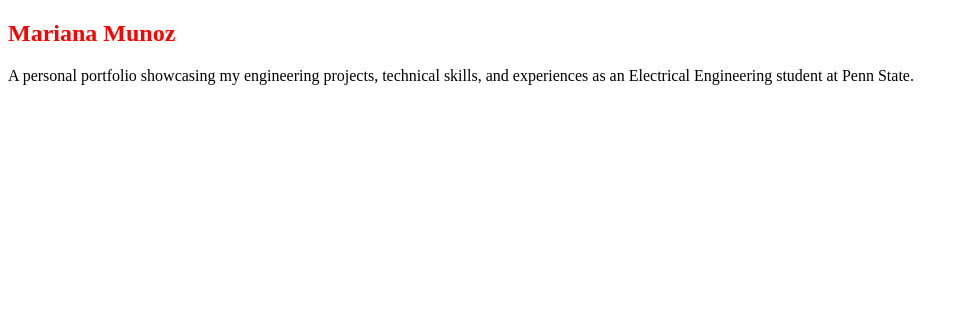
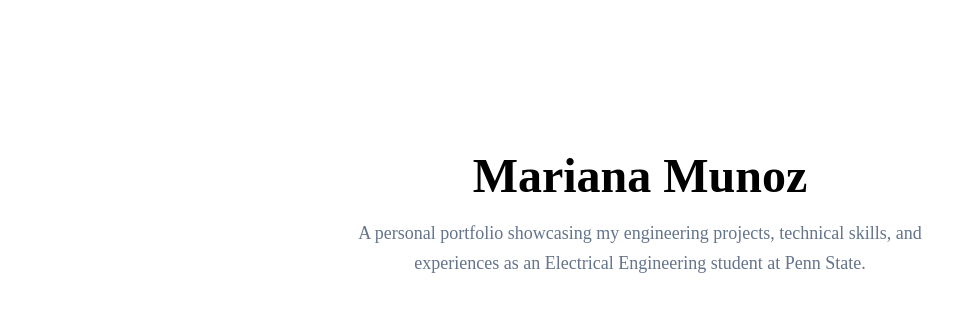
Before and after one commit to marianamunoz-eng/marianamunoz-eng.github.io, a plain HTML site: page index.html in a window 1280 px wide. Shown: the whole page, without its empty margins (0-975 px from the left). Drawn offline with Linux system fonts and the light colour scheme.

Commit message:
Update style.css

```diff
--- a/style.css
+++ b/style.css
@@ -1,3 +1,17 @@
-h1 {
-  color: red;
+.hero {
+    text-align: center;
+    padding: 100px 20px;
 }
+
+.hero h1 {
+    font-size: 48px;
+    margin-bottom: 15px;
+}
+
+.description {
+    font-size: 18px;
+    color: #64748b;
+    max-width: 650px;
+    margin: 0 auto;
+    line-height: 1.7;
+}
```
